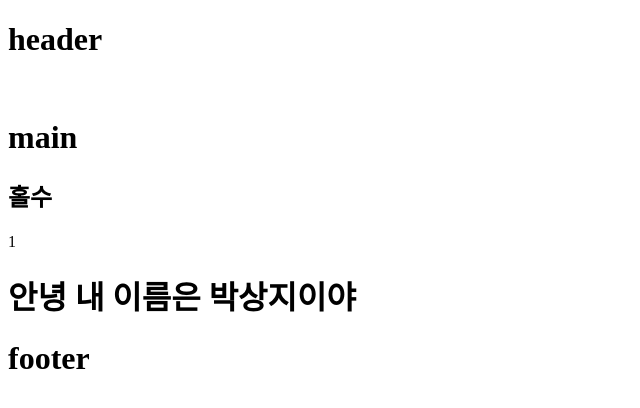
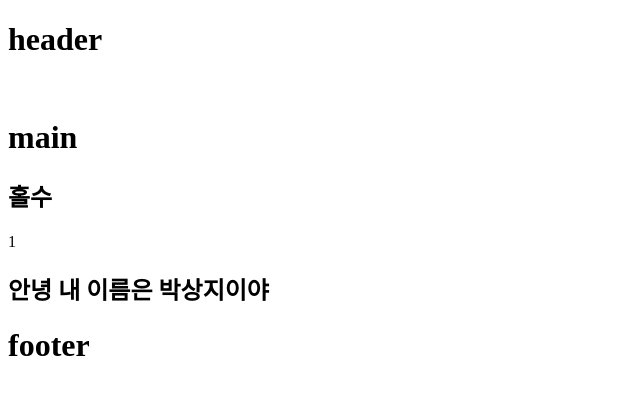
Before and after one commit to jisang127/onebite-react, a React (Vite) app in the folder section05/: page / in a window 1280 px wide. Shown: the top 408 px of the page, without its empty margins (0-640 px from the left). Built offline with nearby package versions, Linux system fonts and the light colour scheme.

Commit message:
불필요

```diff
--- a/section05/src/components/Footer.jsx
+++ b/section05/src/components/Footer.jsx
@@ -2,7 +2,7 @@ const Footer = () => {
   const myName = "박상지";
   return (
     <footer>
-      <h1>안녕 내 이름은 {myName}이야</h1>
+      <h2>안녕 내 이름은 {myName}이야</h2>
       <h1>footer</h1>
     </footer>
   );
```
